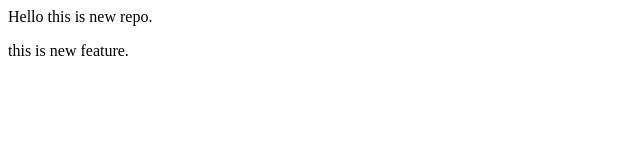
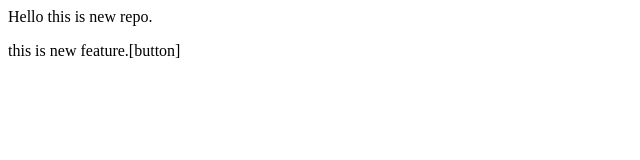
Before and after one commit to Garfield0007/localrepo, a plain HTML site: page LocalRepo/index.html in a window 1280 px wide. Shown: the full height of the page, 0-640 px from the left. Drawn offline with Linux system fonts and the light colour scheme.

```diff
--- a/LocalRepo/index.html
+++ b/LocalRepo/index.html
@@ -1,2 +1,2 @@
 <p> Hello this is new repo.</p>
-<p> this is new feature. </p>
+<p> this is new feature.[button] </p>
```
